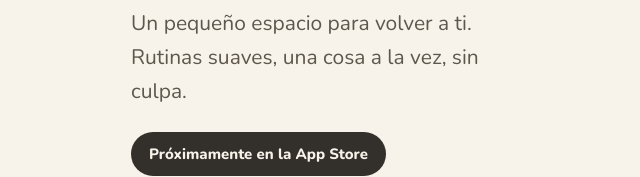
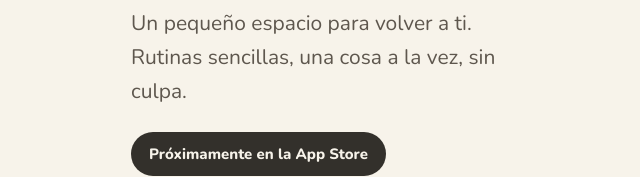
Before and after one commit to moonemylabs/moonemylabs.github.io, a plain HTML site: page covewithin/index.html in a window 1280 px wide. Both pictures are taken after a click on the button "ES". Shown: the part 377-554 px from the top of the page, 5-645 px from the left. Drawn offline with nearby package versions, Linux system fonts and the light colour scheme.

Commit message:
Add files via upload

```diff
--- a/covewithin/index.html
+++ b/covewithin/index.html
@@ -4,7 +4,7 @@
 <meta charset="utf-8">
 <meta name="viewport" content="width=device-width, initial-scale=1">
 <title>CoveWithin</title>
-<meta name="description" content="CoveWithin: rutinas suaves para mentes con TDAH. Un pequeño espacio para volver a ti.">
+<meta name="description" content="CoveWithin: rutinas sencillas para mentes con TDAH. Un pequeño espacio para volver a ti.">
 <link rel="icon" href="../favicon.png">
 <link rel="preconnect" href="https://fonts.googleapis.com">
 <link rel="preconnect" href="https://fonts.gstatic.com" crossorigin>
@@ -27,7 +27,7 @@
     <div>
       <img class="logo" src="logo.png" alt="CoveWithin">
       <h1>CoveWithin</h1>
-      <p class="lead" lang="es">Un pequeño espacio para volver a ti. Rutinas suaves, una cosa a la vez, sin culpa.</p>
+      <p class="lead" lang="es">Un pequeño espacio para volver a ti. Rutinas sencillas, una cosa a la vez, sin culpa.</p>
       <p class="lead" lang="en">A little space to come back to yourself. Gentle routines, one thing at a time, no guilt.</p>
       <span class="pill"> <span lang="es">Próximamente en la App Store</span><span lang="en">Coming soon to the App Store</span></span>
       <p class="note" lang="es">Para iPhone · Español e inglés</p>
```
